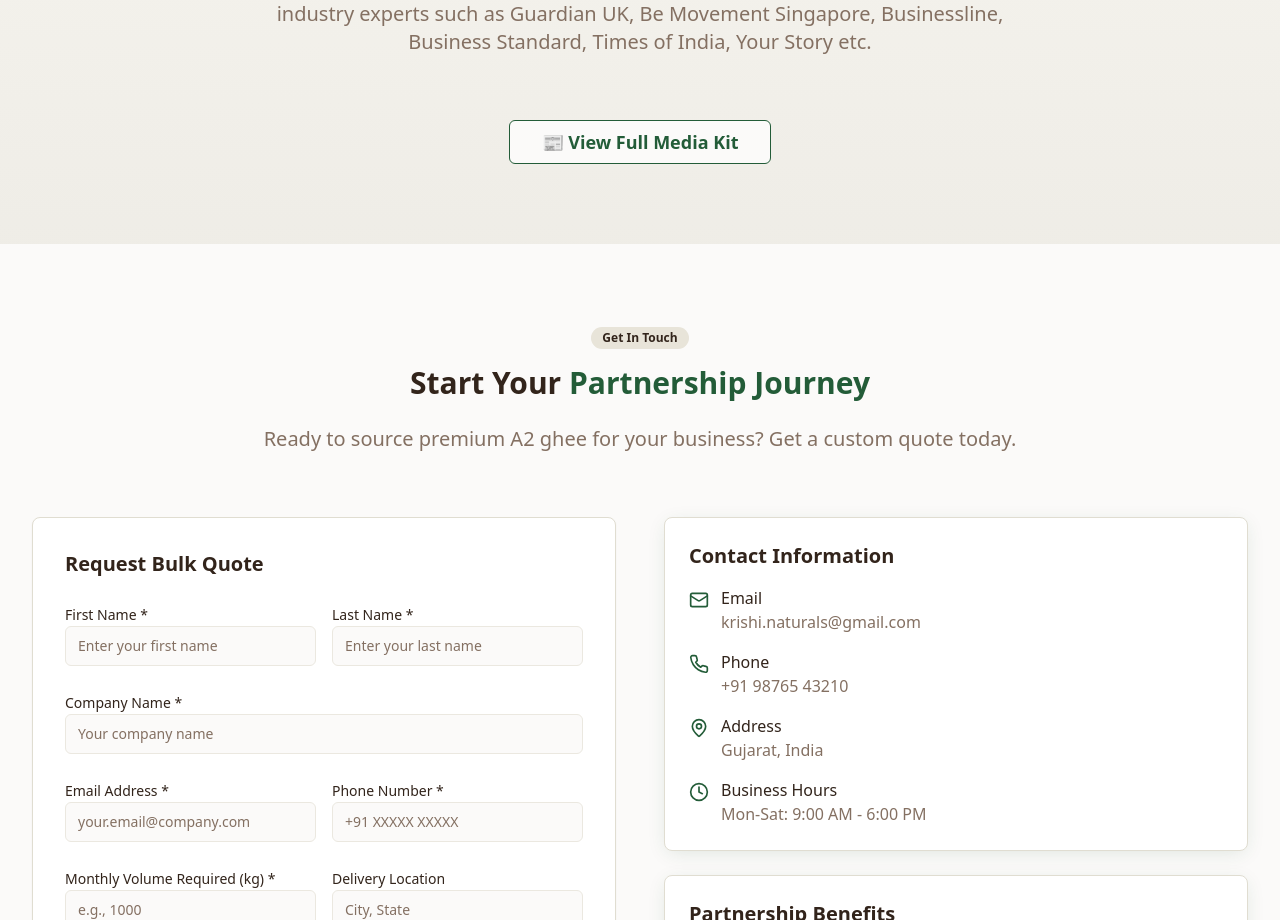
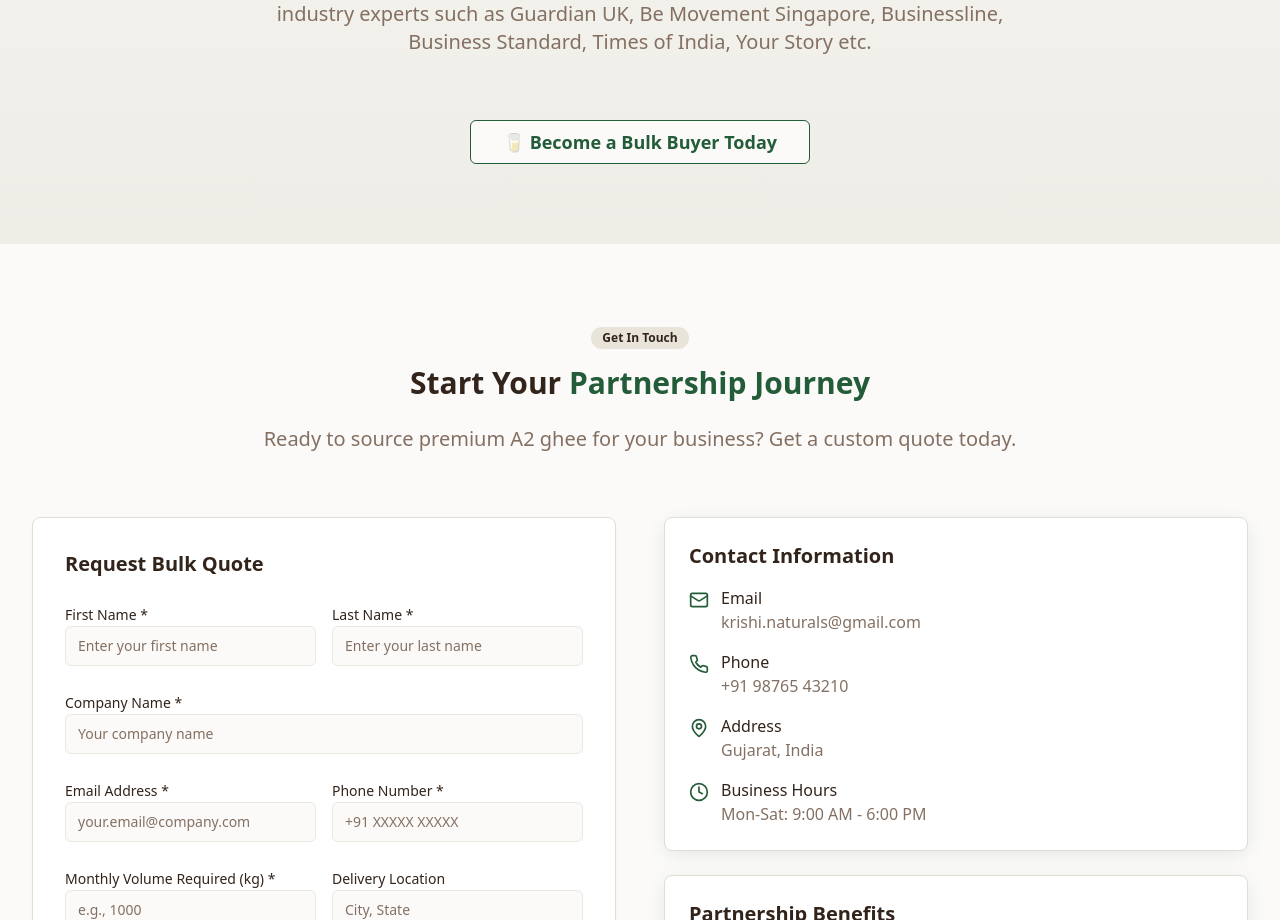
Before and after one commit to krishinaturals-eng/gir-a2-source, a React (Vite) app: page / in a window 1280 px wide. Shown: the part 6903-7823 px from the top of the page. Built offline with nearby package versions, Linux system fonts and the light colour scheme.

Commit message:
Remove media kit CTA, add new CTA
Replaced the "Full Media Kit" CTA with a "Become a Bulk Buyer Today" CTA in the media section.
-edited src/components/MediaSection.tsx

```diff
--- a/src/components/MediaSection.tsx
+++ b/src/components/MediaSection.tsx
@@ -26,7 +26,7 @@ const MediaSection = () => {
             size="lg"
             className="border-earth-green text-earth-green hover:bg-earth-green hover:text-white font-semibold py-4 px-8 text-lg"
           >
-            📰 View Full Media Kit
+            🥛 Become a Bulk Buyer Today
           </Button>
         </div>
       </div>
```
